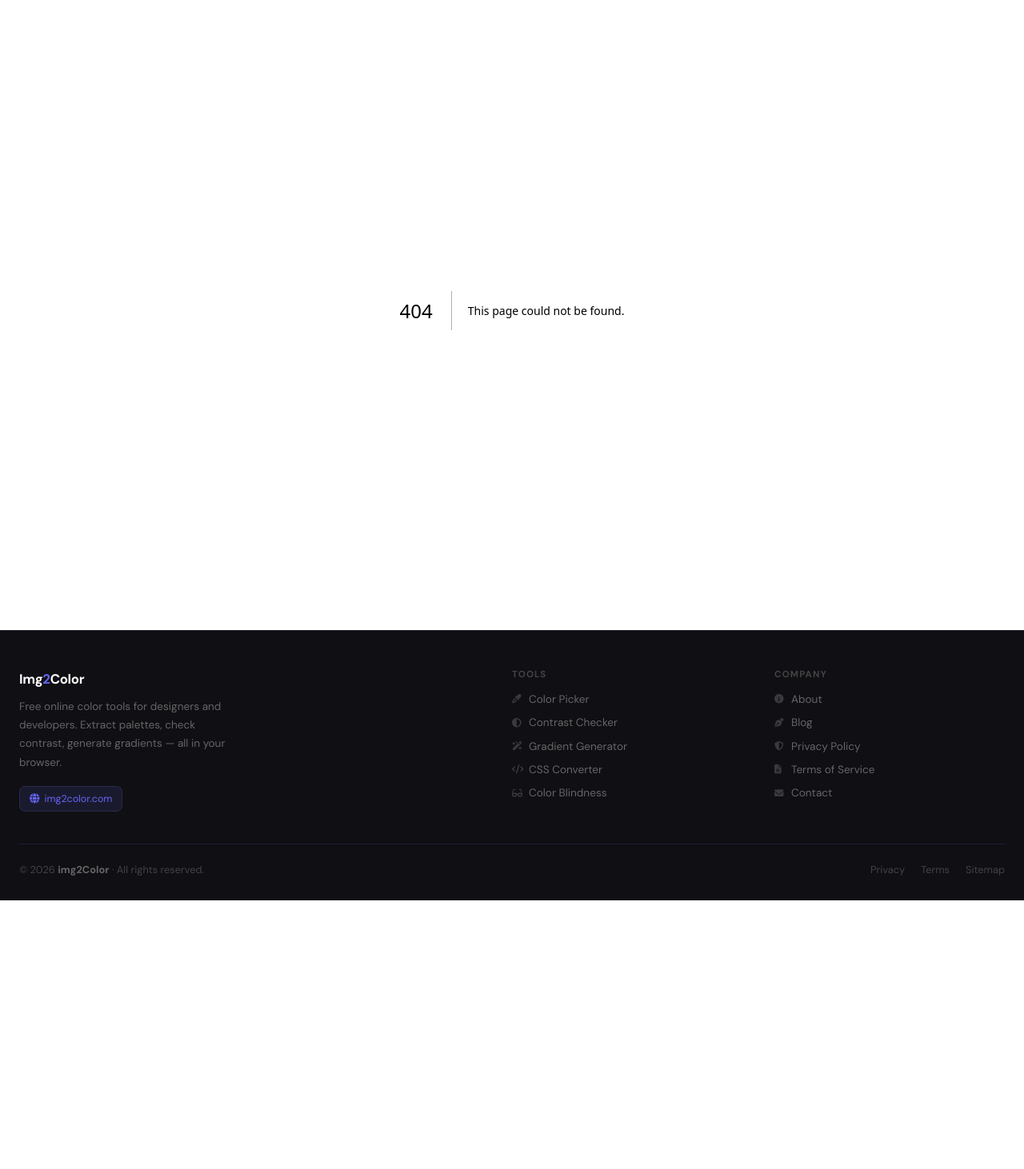
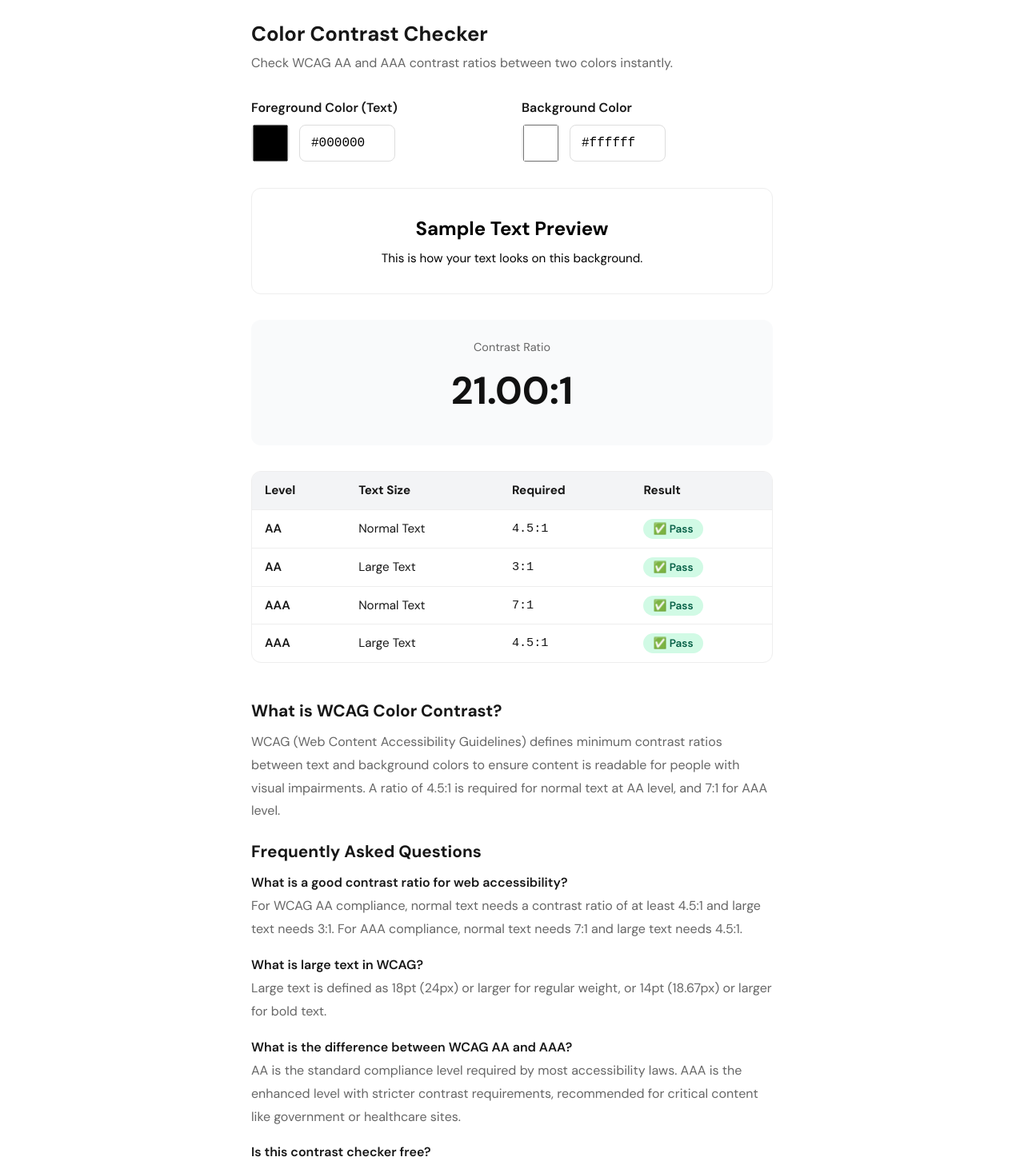
Before and after one commit to ABIN008/image2color-ui, a Next.js app: page /tools/contrast-checker in a window 1280 px wide. Before the commit this address had no page. Shown: the part 80-1542 px from the top of the page at 80% size. Before the commit the page ends 1206 px from the top, so only its background shows below. Built offline with nearby package versions, Linux system fonts and the light colour scheme.

Commit message:
contrast checker page added

```diff
--- /dev/null
+++ b/src/app/tools/contrast-checker/page.js
@@ -0,0 +1,243 @@
+// src/app/tools/contrast-checker/page.js
+"use client";
+import { useState } from "react";
+
+export default function ContrastChecker() {
+  const [fg, setFg] = useState("#000000");
+  const [bg, setBg] = useState("#ffffff");
+
+  function hexToRgb(hex) {
+    const result = /^#?([a-f\d]{2})([a-f\d]{2})([a-f\d]{2})$/i.exec(hex);
+    return result
+      ? {
+          r: parseInt(result[1], 16),
+          g: parseInt(result[2], 16),
+          b: parseInt(result[3], 16),
+        }
+      : null;
+  }
+
+  function luminance({ r, g, b }) {
+    const a = [r, g, b].map((v) => {
+      v /= 255;
+      return v <= 0.03928 ? v / 12.92 : Math.pow((v + 0.055) / 1.055, 2.4);
+    });
+    return a[0] * 0.2126 + a[1] * 0.7152 + a[2] * 0.0722;
+  }
+
+  function getContrastRatio(hex1, hex2) {
+    const rgb1 = hexToRgb(hex1);
+    const rgb2 = hexToRgb(hex2);
+    if (!rgb1 || !rgb2) return null;
+    const l1 = luminance(rgb1);
+    const l2 = luminance(rgb2);
+    const lighter = Math.max(l1, l2);
+    const darker = Math.min(l1, l2);
+    return ((lighter + 0.05) / (darker + 0.05)).toFixed(2);
+  }
+
+  const ratio = getContrastRatio(fg, bg);
+  const pass_aa_normal = ratio >= 4.5;
+  const pass_aa_large = ratio >= 3;
+  const pass_aaa_normal = ratio >= 7;
+  const pass_aaa_large = ratio >= 4.5;
+
+  const badge = (pass) => (
+    <span
+      style={{
+        padding: "4px 12px",
+        borderRadius: 20,
+        fontSize: "0.85rem",
+        fontWeight: 600,
+        background: pass ? "#d1fae5" : "#fee2e2",
+        color: pass ? "#065f46" : "#991b1b",
+      }}
+    >
+      {pass ? "✅ Pass" : "❌ Fail"}
+    </span>
+  );
+
+  return (
+    <>
+      {/* Tool Section */}
+      <div style={{ maxWidth: 700, margin: "40px auto", padding: "0 24px" }}>
+        <h1 style={{ fontSize: "1.6rem", fontWeight: 700, marginBottom: 8 }}>
+          Color Contrast Checker
+        </h1>
+        <p style={{ color: "#666", marginBottom: 32 }}>
+          Check WCAG AA and AAA contrast ratios between two colors instantly.
+        </p>
+
+        {/* Color Inputs */}
+        <div style={{ display: "flex", gap: 24, flexWrap: "wrap", marginBottom: 32 }}>
+          <div style={{ flex: 1, minWidth: 200 }}>
+            <label style={{ fontWeight: 600, display: "block", marginBottom: 8 }}>
+              Foreground Color (Text)
+            </label>
+            <div style={{ display: "flex", alignItems: "center", gap: 12 }}>
+              <input
+                type="color"
+                value={fg}
+                onChange={(e) => setFg(e.target.value)}
+                style={{ width: 48, height: 48, border: "none", cursor: "pointer", borderRadius: 8 }}
+              />
+              <input
+                type="text"
+                value={fg}
+                onChange={(e) => setFg(e.target.value)}
+                style={{
+                  padding: "10px 14px",
+                  border: "1px solid #ddd",
+                  borderRadius: 8,
+                  fontSize: "1rem",
+                  width: 120,
+                  fontFamily: "monospace",
+                }}
+              />
+            </div>
+          </div>
+
+          <div style={{ flex: 1, minWidth: 200 }}>
+            <label style={{ fontWeight: 600, display: "block", marginBottom: 8 }}>
+              Background Color
+            </label>
+            <div style={{ display: "flex", alignItems: "center", gap: 12 }}>
+              <input
+                type="color"
+                value={bg}
+                onChange={(e) => setBg(e.target.value)}
+                style={{ width: 48, height: 48, border: "none", cursor: "pointer", borderRadius: 8 }}
+              />
+              <input
+                type="text"
+                value={bg}
+                onChange={(e) => setBg(e.target.value)}
+                style={{
+                  padding: "10px 14px",
+                  border: "1px solid #ddd",
+                  borderRadius: 8,
+                  fontSize: "1rem",
+                  width: 120,
+                  fontFamily: "monospace",
+                }}
+              />
+            </div>
+          </div>
+        </div>
+
+        {/* Preview */}
+        <div
+          style={{
+            background: bg,
+            color: fg,
+            padding: "32px",
+            borderRadius: 12,
+            marginBottom: 32,
+            textAlign: "center",
+            border: "1px solid #eee",
+          }}
+        >
+          <p style={{ fontSize: "1.5rem", fontWeight: 700, margin: 0 }}>
+            Sample Text Preview
+          </p>
+          <p style={{ fontSize: "0.95rem", margin: "8px 0 0" }}>
+            This is how your text looks on this background.
+          </p>
+        </div>
+
+        {/* Contrast Ratio */}
+        <div
+          style={{
+            background: "#f9fafb",
+            borderRadius: 12,
+            padding: "24px",
+            marginBottom: 32,
+            textAlign: "center",
+          }}
+        >
+          <p style={{ margin: 0, color: "#666", fontSize: "0.9rem" }}>Contrast Ratio</p>
+          <p style={{ fontSize: "3rem", fontWeight: 800, margin: "8px 0", color: "#111" }}>
+            {ratio}:1
+          </p>
+        </div>
+
+        {/* WCAG Results */}
+        <div style={{ borderRadius: 12, border: "1px solid #eee", overflow: "hidden", marginBottom: 48 }}>
+          <table style={{ width: "100%", borderCollapse: "collapse", fontSize: "0.95rem" }}>
+            <thead>
+              <tr style={{ background: "#f3f4f6" }}>
+                <th style={{ padding: "12px 16px", textAlign: "left" }}>Level</th>
+                <th style={{ padding: "12px 16px", textAlign: "left" }}>Text Size</th>
+                <th style={{ padding: "12px 16px", textAlign: "left" }}>Required</th>
+                <th style={{ padding: "12px 16px", textAlign: "left" }}>Result</th>
+              </tr>
+            </thead>
+            <tbody>
+              {[
+                { level: "AA", size: "Normal Text", required: "4.5:1", pass: pass_aa_normal },
+                { level: "AA", size: "Large Text", required: "3:1", pass: pass_aa_large },
+                { level: "AAA", size: "Normal Text", required: "7:1", pass: pass_aaa_normal },
+                { level: "AAA", size: "Large Text", required: "4.5:1", pass: pass_aaa_large },
+              ].map((row, i) => (
+                <tr key={i} style={{ borderTop: "1px solid #eee" }}>
+                  <td style={{ padding: "12px 16px", fontWeight: 600 }}>{row.level}</td>
+                  <td style={{ padding: "12px 16px" }}>{row.size}</td>
+                  <td style={{ padding: "12px 16px", fontFamily: "monospace" }}>{row.required}</td>
+                  <td style={{ padding: "12px 16px" }}>{badge(row.pass)}</td>
+                </tr>
+              ))}
+            </tbody>
+          </table>
+        </div>
+
+        {/* SEO Content */}
+        <h2 style={{ fontSize: "1.3rem", fontWeight: 700, marginBottom: 12 }}>
+          What is WCAG Color Contrast?
+        </h2>
+        <p style={{ lineHeight: 1.8, color: "#666", marginBottom: 24 }}>
+          WCAG (Web Content Accessibility Guidelines) defines minimum contrast ratios between
+          text and background colors to ensure content is readable for people with visual
+          impairments. A ratio of 4.5:1 is required for normal text at AA level, and 7:1
+          for AAA level.
+        </p>
+
+        <h2 style={{ fontSize: "1.3rem", fontWeight: 700, marginBottom: 16 }}>
+          Frequently Asked Questions
+        </h2>
+
+        <h3 style={{ fontSize: "1rem", fontWeight: 600, marginBottom: 6 }}>
+          What is a good contrast ratio for web accessibility?
+        </h3>
+        <p style={{ lineHeight: 1.8, color: "#666", marginBottom: 20 }}>
+          For WCAG AA compliance, normal text needs a contrast ratio of at least 4.5:1 and
+          large text needs 3:1. For AAA compliance, normal text needs 7:1 and large text needs 4.5:1.
+        </p>
+
+        <h3 style={{ fontSize: "1rem", fontWeight: 600, marginBottom: 6 }}>
+          What is large text in WCAG?
+        </h3>
+        <p style={{ lineHeight: 1.8, color: "#666", marginBottom: 20 }}>
+          Large text is defined as 18pt (24px) or larger for regular weight, or 14pt (18.67px)
+          or larger for bold text.
+        </p>
+
+        <h3 style={{ fontSize: "1rem", fontWeight: 600, marginBottom: 6 }}>
+          What is the difference between WCAG AA and AAA?
+        </h3>
+        <p style={{ lineHeight: 1.8, color: "#666", marginBottom: 20 }}>
+          AA is the standard compliance level required by most accessibility laws. AAA is the
+          enhanced level with stricter contrast requirements, recommended for critical content
+          like government or healthcare sites.
+        </p>
+
+        <h3 style={{ fontSize: "1rem", fontWeight: 600, marginBottom: 6 }}>
+          Is this contrast checker free?
+        </h3>
+        <p style={{ lineHeight: 1.8, color: "#666", marginBottom: 40 }}>
+          Yes, completely free. No signup required. Just enter your foreground and background
+          colors and get instant WCAG results.
+        </p>
+      </div>
+    </>
+  );
+}
```
Also changed, not shown: src/app/tools/contrast-checker/metadata.js (added, +13 -0 lines).
